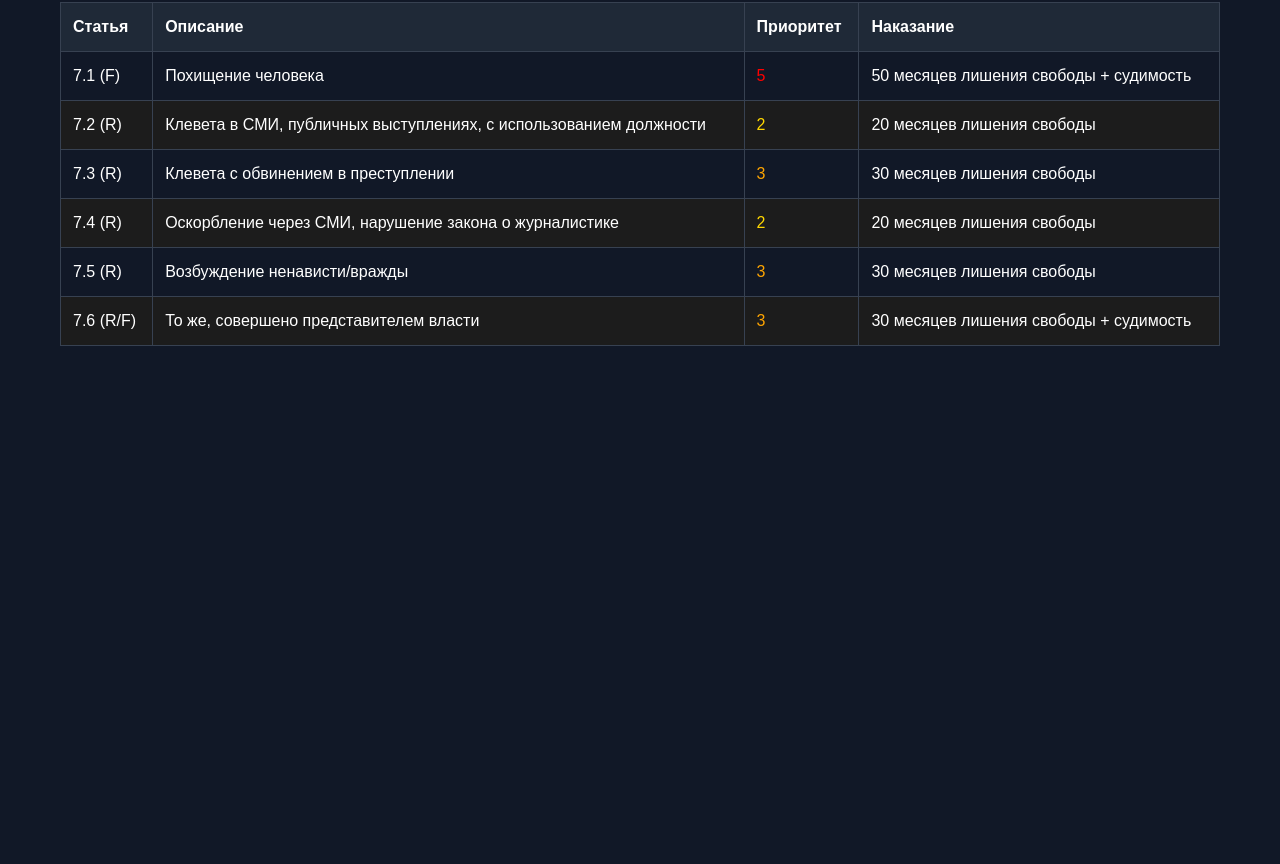
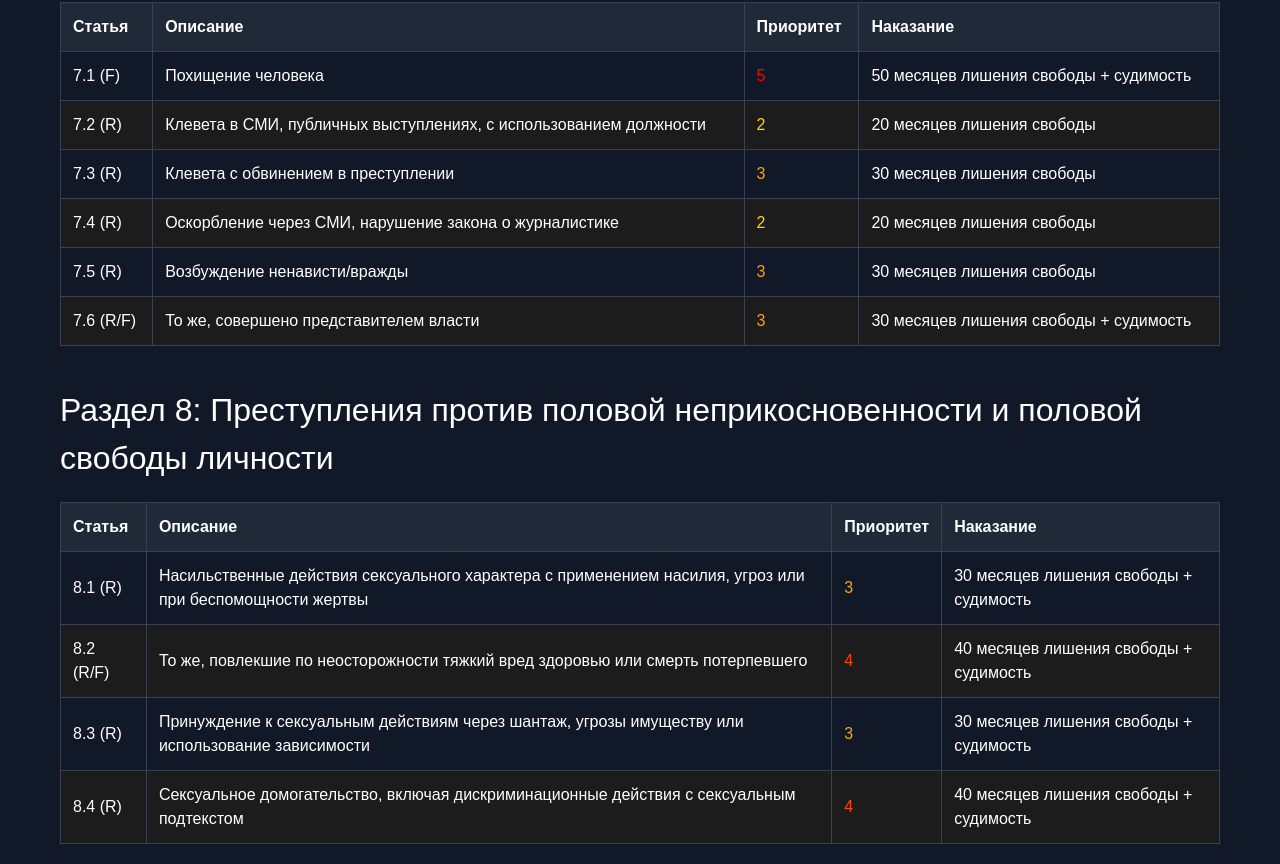
Before and after one commit to stw1zze/LA-by-DuhovFamQ, a plain HTML site: page index.html in a window 1280 px wide. Shown: the part 758-1622 px from the top of the page. Before the commit the page ends 1124 px from the top, so only its background shows below. Drawn offline with nearby package versions, Linux system fonts and the light colour scheme.

Commit message:
Update index.html

```diff
--- a/index.html
+++ b/index.html
@@ -61,6 +61,23 @@
         <tr><td>7.6 (R/F)</td><td>То же, совершено представителем власти</td><td style="color: orange;">3</td><td>30 месяцев лишения свободы + судимость</td></tr>
       </tbody>
     </table>
+<h1 style="font-size: 2rem; margin: 40px 0 20px;">Раздел 8: Преступления против половой неприкосновенности и половой свободы личности</h1>
+<table>
+  <thead>
+    <tr>
+      <th>Статья</th>
+      <th>Описание</th>
+      <th>Приоритет</th>
+      <th>Наказание</th>
+    </tr>
+  </thead>
+  <tbody>
+    <tr><td>8.1 (R)</td><td>Насильственные действия сексуального характера с применением насилия, угроз или при беспомощности жертвы</td><td style="color: orange;">3</td><td>30 месяцев лишения свободы + судимость</td></tr>
+    <tr><td>8.2 (R/F)</td><td>То же, повлекшие по неосторожности тяжкий вред здоровью или смерть потерпевшего</td><td style="color: orangered;">4</td><td>40 месяцев лишения свободы + судимость</td></tr>
+    <tr><td>8.3 (R)</td><td>Принуждение к сексуальным действиям через шантаж, угрозы имуществу или использование зависимости</td><td style="color: orange;">3</td><td>30 месяцев лишения свободы + судимость</td></tr>
+    <tr><td>8.4 (R)</td><td>Сексуальное домогательство, включая дискриминационные действия с сексуальным подтекстом</td><td style="color: orangered;">4</td><td>40 месяцев лишения свободы + судимость</td></tr>
+  </tbody>
+</table>
   </div>
 </body>
 </html>
```
